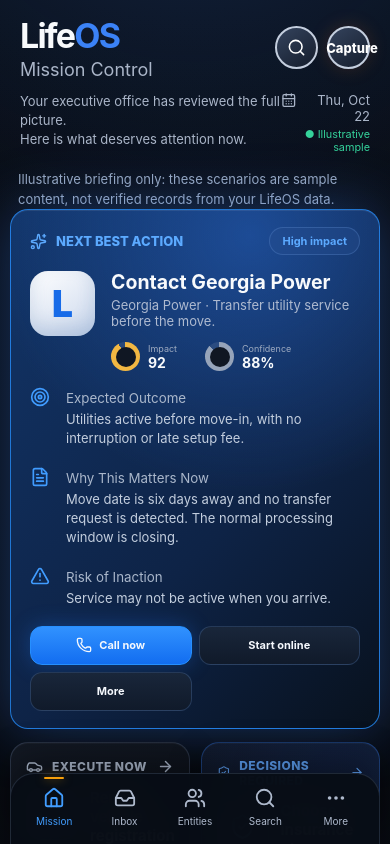
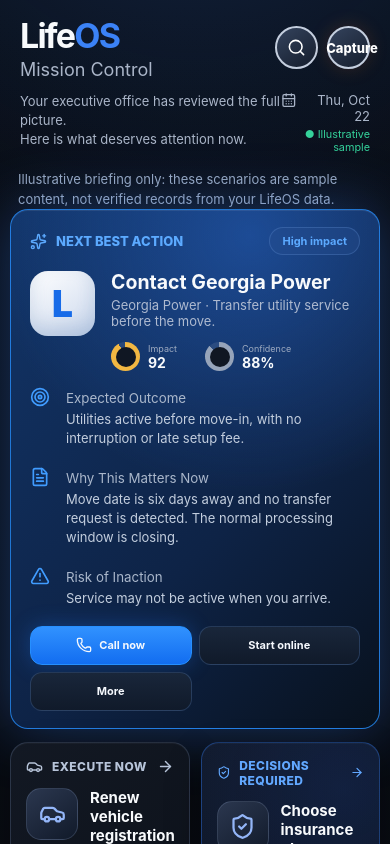
Before and after one commit to 5cxxpb2yrr-ui/lifeos-mission-control, a React (Vite) app: page / in a window 390 px wide. Shown: the top 844 px of the page. Built offline with nearby package versions, Linux system fonts and the light colour scheme.

Commit message:
Prevent mobile navigation from overlaying briefing content

```diff
--- a/src/styles.css
+++ b/src/styles.css
@@ -43,3 +43,18 @@
 .phone>nav{position:sticky;bottom:0;right:auto;left:auto;flex:0 0 auto;width:100%;margin-top:auto;border-radius:24px 24px 0 0}
 @supports (height: 100dvh){.phone{min-height:100dvh}}
 @media(max-width:540px){.phone{padding-bottom:0}}
+
+
+/* Final mobile navigation overlap fix: navigation must occupy layout space. */
+.phone nav{
+  position:relative !important;
+  inset:auto !important;
+  z-index:5;
+  flex:0 0 auto;
+  width:100%;
+  margin:24px 0 0;
+  transform:none;
+}
+@media(max-width:540px){
+  .phone nav{position:relative !important;bottom:auto !important}
+}
```
